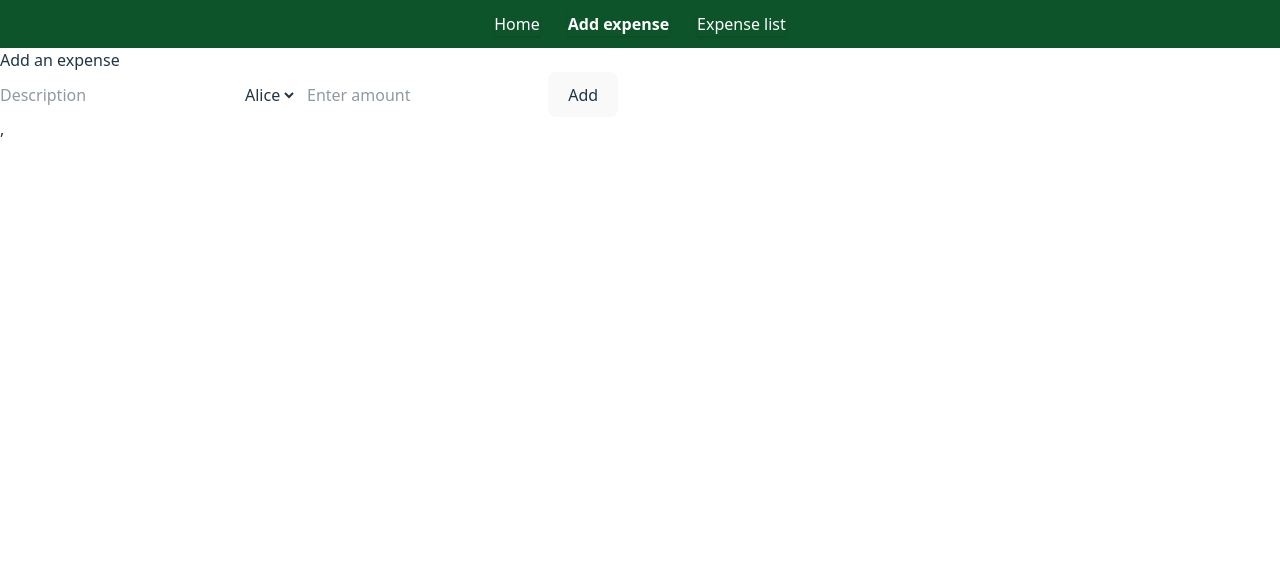
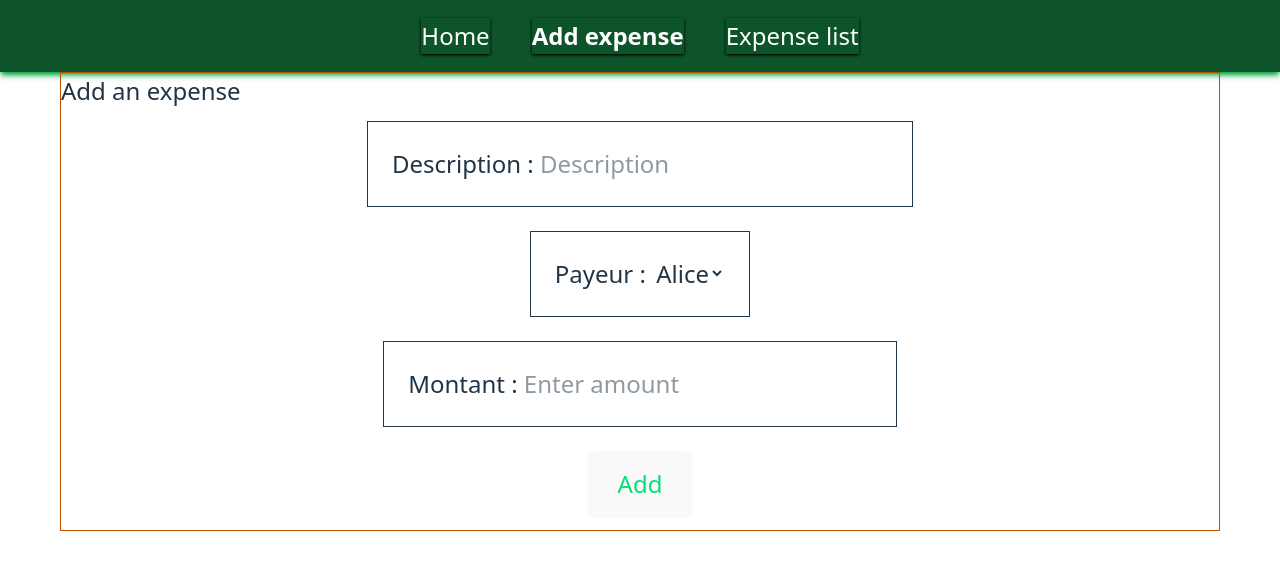
Before and after one commit to ali-elhannouti-vinci/web3, a React (Vite) app in the folder exercises/lesson-3-routing-style/frontend/: page /add in a window 1280 px wide. Shown: the top 570 px of the page. Built offline with nearby package versions, Linux system fonts and the light colour scheme; no server answers.

Commit message:
3.4 fonctionne mais 1280px pour la div principale à checker

```diff
--- a/exercises/lesson-3-routing-style/frontend/src/components/ExpenseAdd.tsx
+++ b/exercises/lesson-3-routing-style/frontend/src/components/ExpenseAdd.tsx
@@ -1,7 +1,7 @@
-import type { ExpenseInput } from '../types/Expense';
-import { useForm } from 'react-hook-form';
-import { zodResolver } from '@hookform/resolvers/zod';
-import { z } from 'zod';
+import type { ExpenseInput } from "../types/Expense";
+import { useForm } from "react-hook-form";
+import { zodResolver } from "@hookform/resolvers/zod";
+import { z } from "zod";
 
 interface ExpenseAddProps {
   addExpense: (expense: ExpenseInput) => void;
@@ -10,13 +10,13 @@ interface ExpenseAddProps {
 const expenseSchema = z.object({
   description: z
     .string()
-    .max(200, 'Description cannot exceed 200 characters')
-    .min(3, 'Description must be at least 3 characters long')
-    .or(z.literal('')),
-  payer: z.enum(['Alice', 'Bob'], {
-    error: 'Payer must be either Alice or Bob',
+    .max(200, "Description cannot exceed 200 characters")
+    .min(3, "Description must be at least 3 characters long")
+    .or(z.literal("")),
+  payer: z.enum(["Alice", "Bob"], {
+    error: "Payer must be either Alice or Bob",
   }),
-  amount: z.coerce.number<number>().gt(0, 'Amount must be a positive number'),
+  amount: z.coerce.number<number>().gt(0, "Amount must be a positive number"),
 });
 
 type FormData = z.infer<typeof expenseSchema>;
@@ -41,22 +41,56 @@ export default function ExpenseAdd({ addExpense }: ExpenseAddProps) {
 
   const isSubmitDisabled = isSubmitting;
 
+  const addFormFieldsBaseTwClasses = "m-2 p-4 border "; // Votre classe existante
+
   return (
-    <form onSubmit={handleSubmit(onSubmit)} style={{ display: 'flex', gap: '10px', alignItems: 'center' }}>
-      <input type="text" placeholder="Description" {...register('description')} />
+    // La classe existante sur le formulaire est conservée
+    <form
+      className="flex flex-col justify-center items-center"
+      onSubmit={handleSubmit(onSubmit)}
+    >
+      {/* 1. Description - CLASSE APPLIQUÉE AU DIV */}
+      <div className={addFormFieldsBaseTwClasses}>
+        <label htmlFor="description">Description : </label>
+        <input
+          id="description"
+          type="text"
+          placeholder="Description"
+          {...register("description")}
+        />
         {errors.description && <span> {errors.description.message}</span>}
+      </div>
 
-      <select {...register('payer')}>
+      {/* 2. Payeur - CLASSE APPLIQUÉE AU DIV */}
+      <div className={addFormFieldsBaseTwClasses}>
+        <label htmlFor="payer">Payeur : </label>
+        <select id="payer" {...register("payer")}>
           <option value="Alice">Alice</option>
           <option value="Bob">Bob</option>
         </select>
         {errors.payer && <span>{errors.payer.message}</span>}
+      </div>
 
-      <input type="number" {...register('amount')} placeholder="Enter amount" step={0.01} />
+      {/* 3. Montant - CLASSE APPLIQUÉE AU DIV */}
+      <div className={addFormFieldsBaseTwClasses}>
+        <label htmlFor="amount">Montant : </label>
+        <input
+          id="amount"
+          type="number"
+          placeholder="Enter amount"
+          step={0.01}
+          {...register("amount")}
+        />
         {errors.amount && <span>{errors.amount.message}</span>}
+      </div>
 
-      <button type="submit" disabled={isSubmitDisabled}>
-        {isSubmitting ? 'Adding...' : 'Add'}
+      {/* 4. Bouton (Utilisation de la concaténation de classe existante) */}
+      <button
+        className={addFormFieldsBaseTwClasses + "text-green-400 bg-green-900 hover:bg-green-300"}
+        type="submit"
+        disabled={isSubmitDisabled}
+      >
+        {isSubmitting ? "Adding..." : "Add"}
       </button>
     </form>
   );
--- a/exercises/lesson-3-routing-style/frontend/src/components/ExpenseItem.tsx
+++ b/exercises/lesson-3-routing-style/frontend/src/components/ExpenseItem.tsx
@@ -1,19 +1,20 @@
-import type { Expense } from '../types/Expense';
+import type { Expense } from "../types/Expense";
 
 interface ExpenseItemProps {
   expense: Expense;
 }
 
 export default function ExpenseItem({ expense }: ExpenseItemProps) {
+  const tdBaseTwClasses = "border text-left p-5";
   return (
-    <tr>
-      <td>#{expense.id}</td>
-      <td>{expense.date}</td>
-      <td>{expense.description}</td>
-      <td>
+    <tr className="hover:bg-gray-600">
+      <td className={tdBaseTwClasses}>#{expense.id}</td>
+      <td className={tdBaseTwClasses}>{expense.date}</td>
+      <td className={tdBaseTwClasses}>{expense.description}</td>
+      <td className={tdBaseTwClasses}>
         Paid by <span>{expense.payer}</span>
       </td>
-      <td>${expense.amount.toFixed(2)}</td>
+      <td className={tdBaseTwClasses.replace('text-left','text-right')}>${expense.amount.toFixed(2)}</td>
     </tr>
   );
 }
--- a/exercises/lesson-3-routing-style/frontend/src/components/NavBar.tsx
+++ b/exercises/lesson-3-routing-style/frontend/src/components/NavBar.tsx
@@ -4,23 +4,23 @@ export default function NavBar() {
   const location = useLocation()
   const currentPagePath = location.pathname
 
-  const navLinksBasicTwClasses = "flex justify-center items-center shadow "
+  const navLinksBaseTwClasses = "flex justify-center items-center shadow shadow-black hover:text-green-200 hover:shadow-gray-800 "
   return (
     <>
-      <nav className="grid grid-cols-[1fr_repeat(3,auto)_1fr] gap-7 py-3 bg-green-900 text-white w-full shadow-blue-900 ">
+      <nav className="grid grid-cols-[1fr_repeat(3,auto)_1fr] gap-7 py-3 bg-green-900 text-white w-full shadow-md shadow-green-600 ">
         <div className="bg-green-900"></div>
         <NavLink
-          className={currentPagePath == "/home" ? navLinksBasicTwClasses + 'font-bold' : navLinksBasicTwClasses }
+          className={currentPagePath == "/home" ? navLinksBaseTwClasses + 'font-bold' : navLinksBaseTwClasses }
           to={"/home"}
         >
           Home
         </NavLink>
 
-        <NavLink className={currentPagePath === "/add" ? navLinksBasicTwClasses + 'font-bold' : navLinksBasicTwClasses} to={"/add"}>
+        <NavLink className={currentPagePath === "/add" ? navLinksBaseTwClasses + 'font-bold' : navLinksBaseTwClasses} to={"/add"}>
           Add expense
         </NavLink>
 
-        <NavLink className={currentPagePath === "/list" ? navLinksBasicTwClasses + 'font-bold' : navLinksBasicTwClasses} to={"/list"}>
+        <NavLink className={currentPagePath === "/list" ? navLinksBaseTwClasses + 'font-bold' : navLinksBaseTwClasses} to={"/list"}>
           Expense list
         </NavLink>
         <div className="bg-green-900"></div>
--- a/exercises/lesson-3-routing-style/frontend/src/index.css
+++ b/exercises/lesson-3-routing-style/frontend/src/index.css
@@ -4,6 +4,7 @@
   font-family: system-ui, Avenir, Helvetica, Arial, sans-serif;
   line-height: 1.5;
   font-weight: 400;
+  font-size: x-large;
 
   color-scheme: light dark;
   color: rgba(255, 255, 255, 0.87);
@@ -13,19 +14,7 @@
   text-rendering: optimizeLegibility;
   -webkit-font-smoothing: antialiased;
   -moz-osx-font-smoothing: grayscale;
-}
-
-body {
-  margin: 0;
-  /* display: flex; */
-  /* place-items: center; */
-  min-width: 320px;
-  min-height: 100vh;
-}
-
-h1 {
-  font-size: 3.2em;
-  line-height: 1.1;
+  overflow-x: hidden;
 }
 
 button {
@@ -35,7 +24,6 @@ button {
   font-size: 1em;
   font-weight: 500;
   font-family: inherit;
-  background-color: #1a1a1a;
   cursor: pointer;
   transition: border-color 0.25s;
 }
@@ -45,6 +33,10 @@ button:hover {
 button:focus,
 button:focus-visible {
   outline: 4px auto -webkit-focus-ring-color;
+}
+
+option{
+  color: #242424;
 }
 
 @media (prefers-color-scheme: light) {
--- a/exercises/lesson-3-routing-style/frontend/src/main.tsx
+++ b/exercises/lesson-3-routing-style/frontend/src/main.tsx
@@ -34,6 +34,6 @@ const router = createBrowserRouter([
 
 createRoot(document.getElementById('root')!).render(
   <StrictMode>
-    <RouterProvider router={router} />,
+    <RouterProvider router={router} />
   </StrictMode>
 );
--- a/exercises/lesson-3-routing-style/frontend/src/pages/Home.tsx
+++ b/exercises/lesson-3-routing-style/frontend/src/pages/Home.tsx
@@ -1,5 +1,6 @@
 
 export default function Home() {
     return <>
+    <h1 className="text-5xl text-center font-bold">Welcome to the home page for this expenses website</h1>
     </>
 }
--- a/exercises/lesson-3-routing-style/frontend/src/pages/Layout.tsx
+++ b/exercises/lesson-3-routing-style/frontend/src/pages/Layout.tsx
@@ -2,10 +2,13 @@ import { Outlet } from "react-router-dom";
 import NavBar from "../components/NavBar";
 
 export default function Layout() {
-    return (
-        <>
-            <NavBar></NavBar>
-            <Outlet></Outlet>
-        </>
-    )
+  return (
+    <>
+      <NavBar />
+
+      <main className="max-w-7xl mx-10 border border-amber-700">
+        <Outlet />
+      </main>
+    </>
+  );
 }
--- a/exercises/lesson-3-routing-style/frontend/src/pages/List.tsx
+++ b/exercises/lesson-3-routing-style/frontend/src/pages/List.tsx
@@ -55,15 +55,15 @@ export default function List() {
 
   return (
     <>
-      <h1>Expense Sharing App</h1>
+      <h1 className="text-3xl">Expense Sharing App</h1>
 
       {error && <div>Erreur: {error}</div>}
-      <h2>Dépenses ({expenses.length})</h2>
+      <h2 className="text-3xl">Dépenses ({expenses.length})</h2>
       <div>
         {expenses.length === 0 ? (
           <p>Aucune dépense trouvée.</p>
         ) : (
-          <table>
+          <table className="text-xl">
             <tbody>
               {expenses.map((expense) => (
                 <ExpenseItem key={expense.id} expense={expense} />
```
Lines whose indentation alone changed are shown as unchanged.
